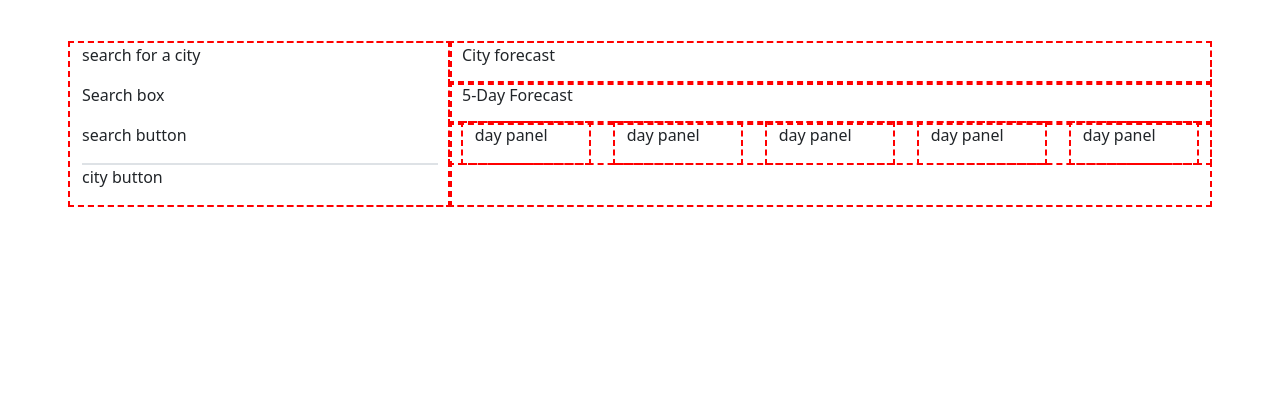
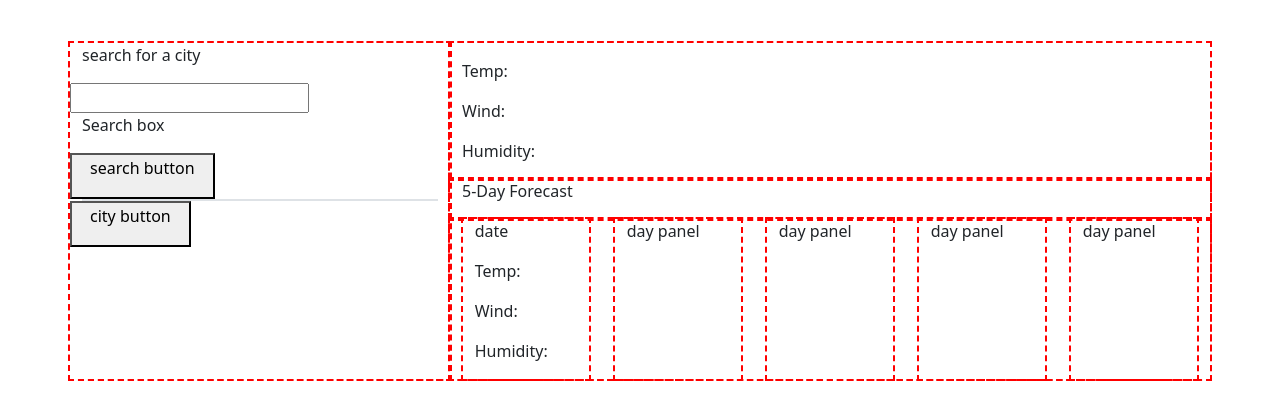
Before and after one commit to lonHeligas/weather-u-need-to-know, a plain HTML site: page index.html in a window 1280 px wide. Shown: the part 53-472 px from the top of the page. Drawn offline with nearby package versions, Linux system fonts and the light colour scheme; no server answers.

Commit message:
api now functional and starting to display data on-screen

```diff
--- a/assets/js/main.js
+++ b/assets/js/main.js
@@ -1,19 +1,65 @@
+// globals
+const apiKey = '4f2db4d9e71e8d3d6ecabed5a59fb6e5';
 
-const apiKey = '4f2db4d9e71e8d3d6ecabed5a59fb6e5';
+
+// ~ the liveVariables don't need to exist, I think.
+// let liveTemperature = $('#live-temperature');
+// let liveWindSpeed = $('#live-windSpeed');
+// let liveHumidity = $('#live-humidity');
+// let liveCity = $('live-city');
+let incomingHistory = localStorage.getItem("cityHistory");
+let incomingCityHihstory = [];
+let userCitySearch = $('#userCityRequest');
+let btnSearch = $('#searchButton');
+let btnCity = $('#cityButton');
+let citySearch = "";
+let todayDate = "";
+
+
+
+
+
+// pulls from local storage & checks to see if it's empty
+function getCityHistory (){
+  try{
+    incomingCityHsitory = JSON.parse(incomingCityHistory)
+  } catch(e){
+    schedule = [];
+  };
+  console.log(incomingCityHihstory);
+
+  // do the next thing
+}
+
 
 
 
 
 // gets the weather data from the API
+
+
 function getWeatherData(){
-  var requestUrl = "https://api.openweathermap.org/data/2.5/weather?q=${city}&appid=${apiKey}&units=imperial";
+  var apiURL = `https://api.openweathermap.org/data/2.5/weather?q=${citySearch}&appid=${apiKey}&units=imperial`
+  // console.log(apiURL);
 
-  fetch(requestUrl)
-    .then(function (response){
+  fetch(apiURL)
+    .then(function (response) {
       return response.json();
     })
-    .then(function(data){
-      console.log(data)
+    .then(function (data) {
+      // *console.log(data)
+
+    // TODO logging out the variables to confirm their existence/layout
+      // *console.log(data.name);
+      // *console.log(data.main.temp);
+      // *console.log(data.wind.speed);
+
+
+      // $('#live-temperature');
+// $('#live-windSpeed');
+// $('#live-humidity');
+// $('live-city');
+    liveTemperature = $(data.temp);
 
     });
 }
@@ -21,5 +67,28 @@ function getWeatherData(){
 
 
 
+function searchButtonListen(){
 
-getWeatherData()
+
+
+  btnSearch.on('click', function(event){
+    event.preventDefault();
+    citySearch = $('#userCityRequest').val();
+    // console.log(citySearch);
+    // console.log('you clicked search!') ;
+    getWeatherData()
+
+
+  })
+}
+
+function cityButtonListen(){
+  btnCity.on('click', function(event){
+
+    console.log('you clicked a city button!') ;
+  })
+}
+
+
+cityButtonListen();
+searchButtonListen();
--- a/index.html
+++ b/index.html
@@ -35,21 +35,24 @@
         <div class="row">
           <p>search for a city</p>
         </div>
-        <div class="row">
+        <input class="row" for="city-name" id="userCityRequest">
           <p>Search box</p>
-        </div>
-        <div class="row">
+        </input>
+        <button class="row" id="searchButton">
           <p>search button</p>
-        </div>
+        </button>
         <div class="hr border"></div>
-        <div class="row">
+        <button class="row" id="cityButton">
           <p>city button</p>
-        </div>
+        </button>
       </div>
       <!-- right side panel -->
       <div class="container column outline col-8">
         <div class="row outline">
-          <p>City forecast</p>
+          <p id="live-city"></p>
+          <p id="live-temperature">Temp:</p>
+          <p id="live-windSpeed"> Wind:</p>
+          <p id="live-humidity">Humidity:</p>
         </div>
         <div class="row outline">
           <p>5-Day Forecast</p>
@@ -57,7 +60,10 @@
         <!-- 5 day forecast cards -->
         <div class="row outline align-items-left">
           <div class=" container column outline col-2">
-            <p>day panel</p>
+            <p id="futureDate">date</p>
+            <p id="futureTemperature">Temp:</p>
+            <p id="futureWindSpeed"> Wind:</p>
+            <p id="futureHumidity">Humidity:</p>
           </div>
           <div class=" container column outline col-2">
             <p>day panel</p>
```
